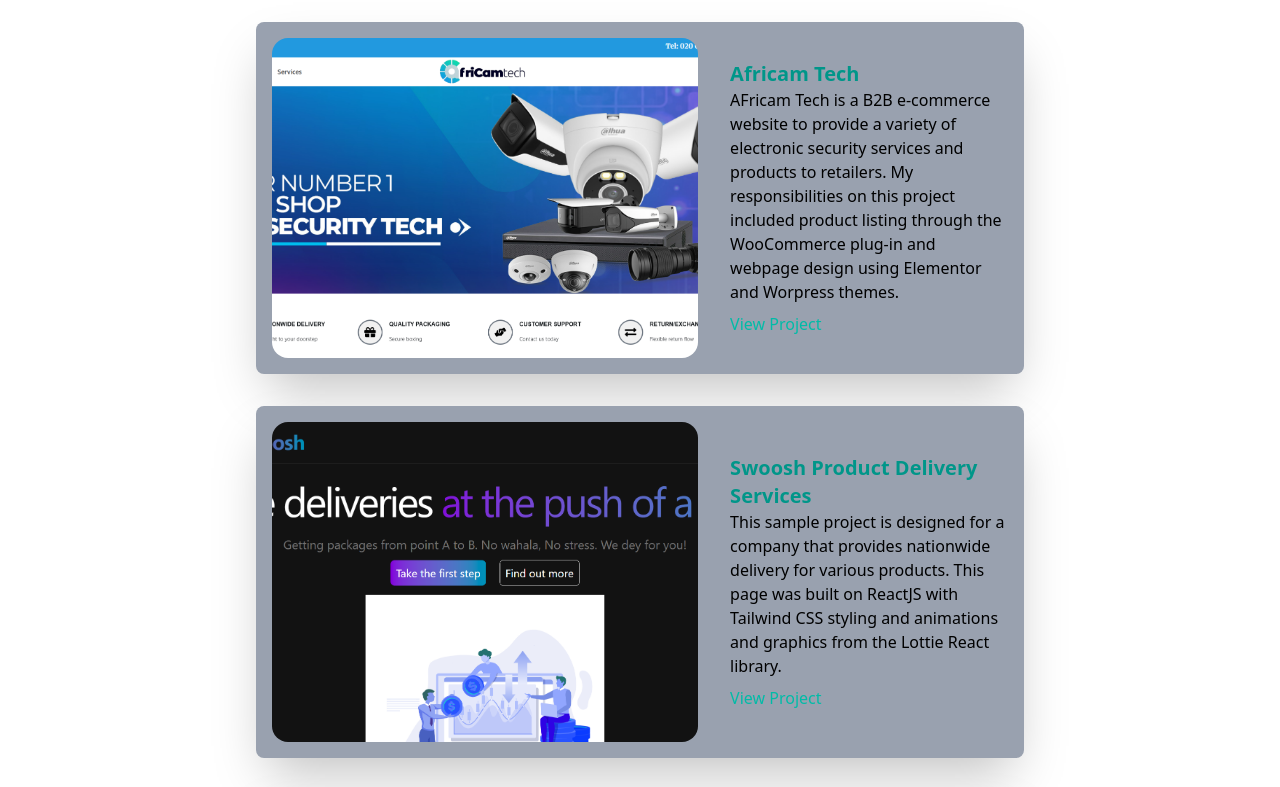
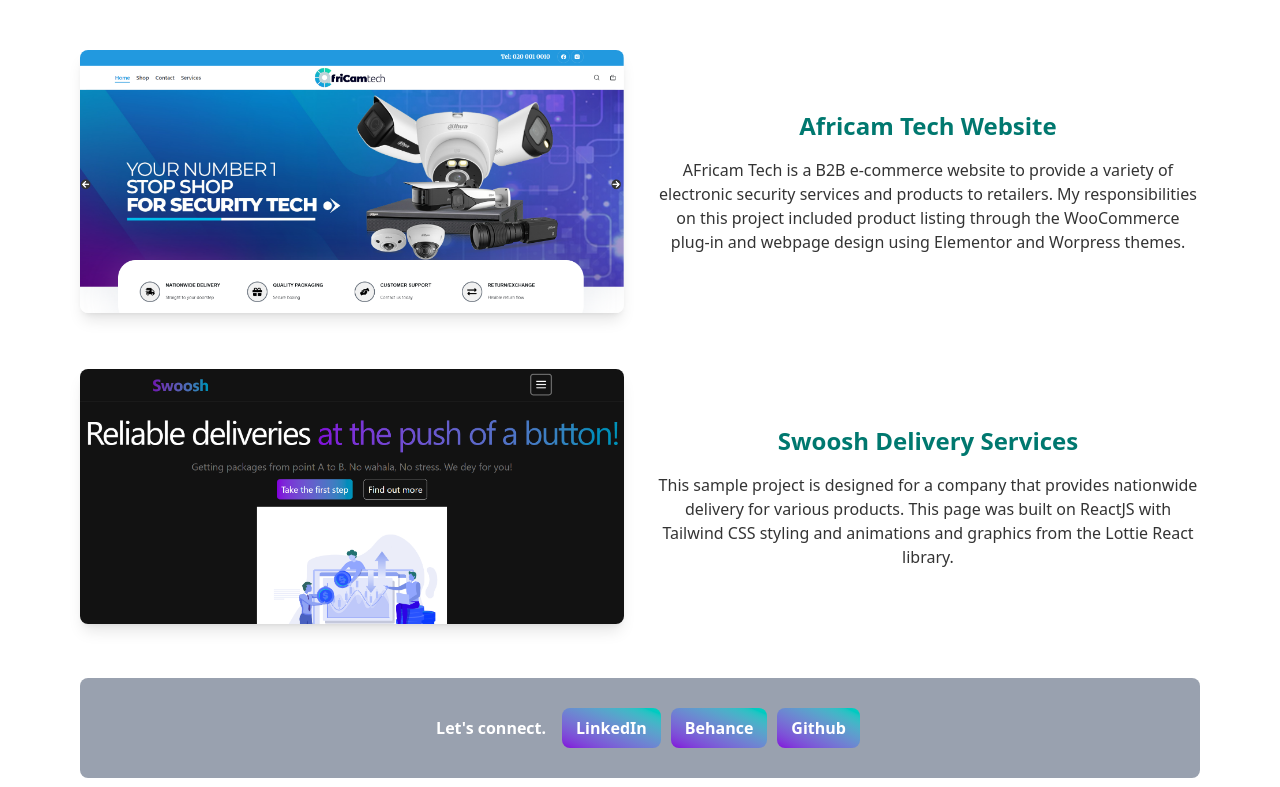
Before and after one commit to urieltetteh97/folio, a React (Vite) app in the folder portfolio-app/: page / in a window 1280 px wide. Shown: the part 933-1720 px from the top of the page. Built offline with nearby package versions, Linux system fonts and the light colour scheme; a web font is replaced by a local one.

Commit message:
button colors changed in contact section, visual overhaul for projects section

```diff
--- a/portfolio-app/src/components/Contact.jsx
+++ b/portfolio-app/src/components/Contact.jsx
@@ -3,7 +3,7 @@
 
 const Contact = () => {
   return (
-    <section id='contact' className='h-25 rounded-lg flex bg-dark py-1.5 justify-center items-center bg-gray-800 sm:mx-10 md:mx-20 mb-2.5'>
+    <section id='contact' className='h-25 rounded-lg flex py-1.5 justify-center items-center bg-gray-400 sm:mx-10 md:mx-20 mb-2.5'>
       <motion.h1
         initial={{ x: -50, opacity: 0 }}
         animate={{ x: 0, opacity: 1 }}
@@ -19,17 +19,17 @@
         className="flex text-end gap-x-2.5"
       >
           <a href="https://www.linkedin.com/in/uriel-tetteh-4846b1121/" target="_blank" rel="noopener noreferrer">
-            <button className="w-1.5/3 cursor-pointer rounded-lg bg-gradient-to-bl from-red-500 to-orange-400 text-white font-bold py-2 px-3.5 transition-all duration-300 hover:bg-gradient-to-tr hover:from-orange-200 hover:to-red-800 hover:scale-105">
+            <button className="w-1.5/3 cursor-pointer rounded-lg bg-gradient-to-bl from-teal-400 to-purple-700 text-white font-bold py-2 px-3.5 transition-all duration-300 hover:bg-gradient-to-tr hover:from-teal-200 hover:to-purple-800 hover:scale-105">
               LinkedIn
             </button>
           </a>
           <a href="https://www.behance.net/urieltetteh" target="_blank" rel="noopener noreferrer">
-            <button className="w-1.5/3 cursor-pointer rounded-lg bg-gradient-to-bl from-red-500 to-orange-400 text-white font-bold py-2 px-3.5 transition-all duration-300 hover:bg-gradient-to-tr hover:from-orange-200 hover:to-red-800 hover:scale-105">
+            <button className="w-1.5/3 cursor-pointer rounded-lg bg-gradient-to-bl from-teal-400 to-purple-700 text-white font-bold py-2 px-3.5 transition-all duration-300 hover:bg-gradient-to-tr hover:from-teal-200 hover:to-purple-800 hover:scale-105">
               Behance
             </button>
           </a>
           <a href="https://github.com/urieltetteh97" target="_blank" rel="noopener noreferrer">
-            <button className="w-1.5/3 cursor-pointer rounded-lg bg-gradient-to-bl from-red-500 to-orange-400 text-white font-bold py-2 px-3.5 transition-all duration-300 hover:bg-gradient-to-tr hover:from-orange-200 hover:to-red-800 hover:scale-105">
+            <button className="w-1.5/3 cursor-pointer rounded-lg bg-gradient-to-bl from-teal-400 to-purple-700 text-white font-bold py-2 px-3.5 transition-all duration-300 hover:bg-gradient-to-tr hover:from-teal-200 hover:to-purple-800 hover:scale-105">
               Github
             </button>
           </a>
--- a/portfolio-app/src/components/Projects.jsx
+++ b/portfolio-app/src/components/Projects.jsx
@@ -30,63 +30,71 @@
       >
         Projects
       </motion.h1>
-      <div className="flex flex-col gap-8 items-center">
-        {/* Project Cards */}
-        {/*
-          {
-            title: "Africam Tech",
-            description: "AFricam Tech is a B2B e-commerce website to provide a variety of electronic security services and products to retailers. My responsibilities on this project included product listing through the WooCommerce plug-in and webpage design using Elementor and Worpress themes.",
-            image: project1Thumb,
-            link: "https://africamtech.com/"
-          },
-          {
-            title: "Swoosh Product Delivery Services",
-            description: "This sample project is designed for a company that provides nationwide delivery for various products. This page was built on ReactJS with Tailwind CSS styling and animations and graphics from the Lottie React library.",
-            image: swooshThumb,
-            link: "https://swoosh-kappa.vercel.app/"
-          },
-          // ...add other projects
-        */}
-        { [
-          {
-            title: "Africam Tech",
-            description: "AFricam Tech is a B2B e-commerce website to provide a variety of electronic security services and products to retailers. My responsibilities on this project included product listing through the WooCommerce plug-in and webpage design using Elementor and Worpress themes.",
-            image: project1Thumb,
-            link: "https://africamtech.com/"
-          },
-          {
-            title: "Swoosh Product Delivery Services",
-            description: "This sample project is designed for a company that provides nationwide delivery for various products. This page was built on ReactJS with Tailwind CSS styling and animations and graphics from the Lottie React library.",
-            image: swooshThumb,
-            link: "https://swoosh-kappa.vercel.app/"
-          },
-          {
-            title: "First Love Church",
-            description: "This sample project is designed for a company that provides nationwide delivery for various products. This page was built on ReactJS with Tailwind CSS styling and anima",
-            image: swooshThumb,
-            link: "https://swoosh-kappa.vercel.app/"
-          },
-
-          // ...add other projects
-        ].map((project, index) => (
+      <div className="container mx-auto max-w-6xl">
+        <div className="grid grid-cols-1 md:grid-cols-2 gap-8 items-center px-4 py-7">
+          {/* Image Column */}
           <motion.div
-            key={index}
             variants={fadeInUp}
             initial="initial"
             whileInView="whileInView"
-            viewport={{ once: true, margin: "-100px" }}
-            className="flex flex-col md:flex-row bg-gray-400 rounded-lg shadow-2xl overflow-hidden w-full max-w-3xl"
+            viewport={{ once: true }}
+            className="flex justify-center items-center"
           >
-            <div className="md:w-3/3 w-full flex justify-center items-center p-4">
-              <img src={project.image} alt={`${project.title} Thumbnail`} className='w-5000 h-80 object-cover rounded-2xl' />
-            </div>
-            <div className="md:w-2/3 w-full flex flex-col justify-center items-start p-4 text-left">
-              <h2 className='text-xl font-bold text-teal-600'>{project.title}</h2>
-              <p className='text-black'>{project.description}</p>
-              <a href={project.link} className='text-teal-500 hover:underline mt-2'>View Project</a>
-            </div>
+            <img
+              src={project1Thumb}
+              alt="Africam Tech"
+              className='w-full h-auto rounded-lg shadow-lg'
+            />
           </motion.div>
-        )) }
+
+          {/* Content Column */}
+          <motion.div
+            variants={fadeInUp}
+            initial="initial"
+            whileInView="whileInView"
+            viewport={{ once: true }}
+            className="flex flex-col justify-center space-y-4"
+          >
+            <h2 className="text-2xl text-teal-700 font-bold">
+              Africam Tech Website
+            </h2>
+            <p className="text-black/80">
+              AFricam Tech is a B2B e-commerce website to provide a variety of electronic security services and products to retailers. My responsibilities on this project included product listing through the WooCommerce plug-in and webpage design using Elementor and Worpress themes.
+            </p>
+          </motion.div>
+        </div>
+         <div className="grid grid-cols-1 md:grid-cols-2 gap-8 items-center px-4 py-7">
+          {/* Image Column */}
+          <motion.div
+            variants={fadeInUp}
+            initial="initial"
+            whileInView="whileInView"
+            viewport={{ once: true }}
+            className="flex justify-center items-center"
+          >
+            <img
+              src={swooshThumb}
+              alt="Swoosh Delivery"
+              className='w-full h-auto rounded-lg shadow-lg'
+            />
+          </motion.div>
+
+          {/* Content Column */}
+          <motion.div
+            variants={fadeInUp}
+            initial="initial"
+            whileInView="whileInView"
+            viewport={{ once: true }}
+            className="flex flex-col justify-center space-y-4"
+          >
+            <h2 className="text-2xl text-teal-700 font-bold">
+              Swoosh Delivery Services
+            </h2>
+            <p className="text-black/80">
+              This sample project is designed for a company that provides nationwide delivery for various products. This page was built on ReactJS with Tailwind CSS styling and animations and graphics from the Lottie React library.
+            </p>
+          </motion.div>
+        </div>
       </div>
     </section>
   )
```
